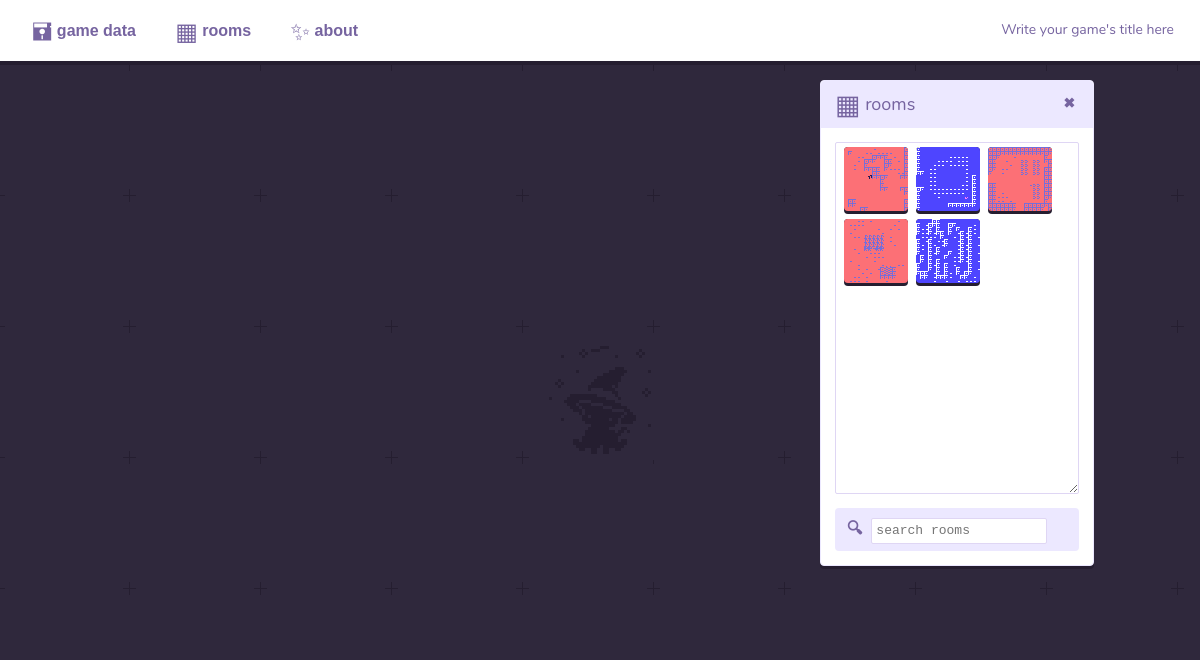
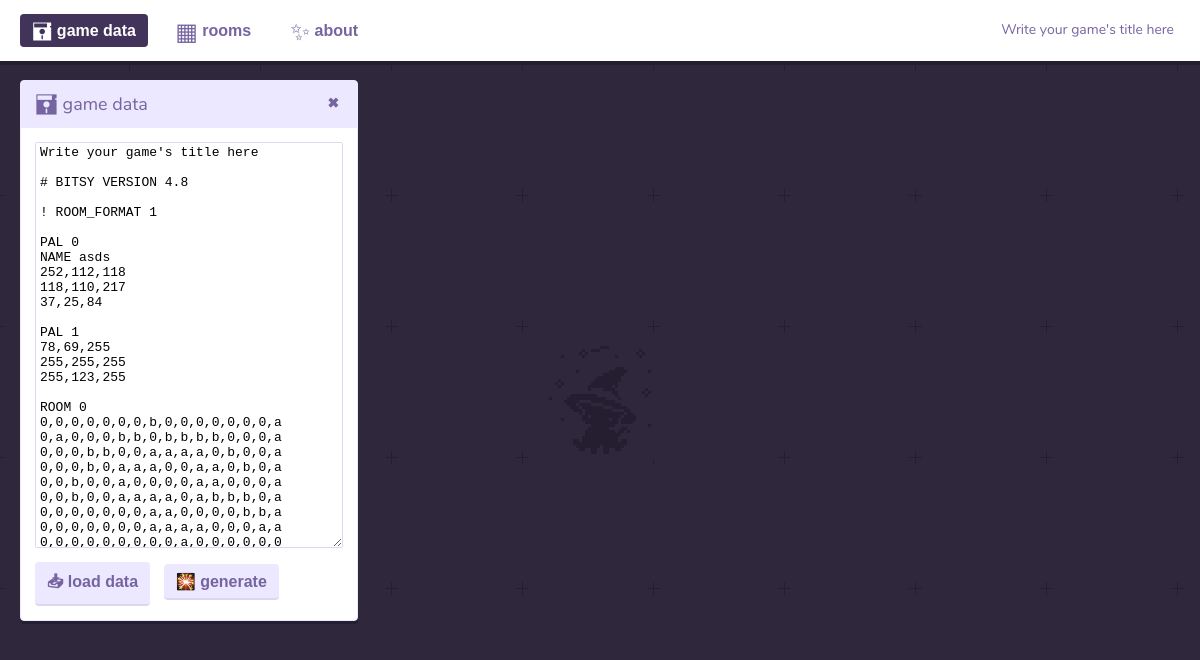
Before and after one commit to mistress-of-loft-and-spire/witchery, an Electron app: page index.html in a window 1200 px wide. Both pictures are taken after a click on the button "load game data". Drawn offline with Linux system fonts and the light colour scheme; files whose address does not match are found by name.

Commit message:
store dialog positions

```diff
--- a/index.html
+++ b/index.html
@@ -42,14 +42,14 @@
 
 				<!-- DIALOGS: LOAD DATA -->
 
-				<div id="dataDialog" style="left:420px;" class="dialog">
+				<div id="dataDialog" style="left:20px;display:none;" class="dialog">
 					<div class="title" onmousedown="startDrag(event);"><span class="icon">&#128428;&#xFE0E;</span> game data<button title="close window" class="close" onmouseup="hide(dataDialog);">&#10006;</button></div>
 
 					<div class="content">
 
 						<textarea id="datafield" title="paste your raw game data here" placeholder="paste your game data here
 
-remember to make a backup copy first, just in case" style="min-width:300px;height:350px;"></textarea>
+remember to make a backup copy first, just in case" style="min-width:300px;height:400px;" onmouseup="dialogField(event);"></textarea>
 						<button title="game data" onmouseup="load();">&#128229;&#xFE0E; load data</button>
 						<button title="game data" onmouseup="load();">&#127879;&#xFE0E; generate</button>
 
@@ -58,12 +58,12 @@ remember to make a backup copy first, just in case" style="min-width:300px;heigh
 
 				<!-- DIALOGS: ROOM TILES -->
 
-				<div id="roomDialog" style="left:820px;" class="dialog">
+				<div id="roomDialog" style="left:380px;display:none;" class="dialog">
 					<div class="title" onmousedown="startDrag(event);"><span class="icon">&#9638;&#xFE0E;</span> rooms<button title="close window" class="close" onmouseup="hide(roomDialog);">&#10006;</button></div>
 
 					<div class="content">
 
-						<div id="roomfield" class="field" style="min-width:164px;width:238px;height:350px;">
+						<div id="roomfield" class="field" onmouseup="dialogField(event);" style="min-width:164px;width:238px;height:400px;">
 
 
 
@@ -76,7 +76,7 @@ remember to make a backup copy first, just in case" style="min-width:300px;heigh
 
 				<!-- DIALOGS: ABOUT -->
 
-				<div id="aboutDialog" style="left:375px;width:460px;display:none;" class="dialog">
+				<div id="aboutDialog" style="left:674px;width:460px;display:none;" class="dialog">
 					<div class="title" onmousedown="startDrag(event);"><span class="icon">&#10024;&#xFE0E;</span> about this tool<button title="close window" class="close" onmouseup="hide(aboutDialog);">&#10006;</button></div>
 
 					<div class="content small">
--- a/js/globals.js
+++ b/js/globals.js
@@ -31,5 +31,6 @@ var zoomFactor = 1;
 // witchery init
 function start()
 {
+	restoreAllDialogs(); // in ui-storage.js
 	load(); // in bitsy.js
 }
--- a/js/ui-storage.js
+++ b/js/ui-storage.js
@@ -13,12 +13,26 @@ function storeDialog(dialog, setting, value)
 
 // RESTORE DIALOG SETTING
 
-function setDialog(dialog, setting)
+function restoreDialog(dialog, setting)
 {
-	if (typeof(Storage) !== "undefined" && localStorage.getItem(dialog + setting))
+	if (typeof(Storage) !== "undefined")
 	{
-		// see https://stackoverflow.com/a/3968772
-		document.getElementById(dialog).style.cssText += ";" + setting + ": " + localStorage.getItem(dialog + setting) + ";";
+
+		var storedValue = localStorage.getItem(dialog + setting);
+
+		if(storedValue)
+		{
+			if(setting == "display")
+			{
+				if(storedValue == "block") show(document.getElementById(dialog), false);
+				else 					   hide(document.getElementById(dialog));
+			}
+			else
+			{
+				// see https://stackoverflow.com/a/3968772
+				document.getElementById(dialog).style.cssText += ";" + setting + ": " + storedValue + ";";
+			}
+		}
 	}
 }
 
@@ -26,15 +40,27 @@ function setDialog(dialog, setting)
 
 function restoreAllDialogs()
 {
-	setDialog("dataDialog", "display");
-	setDialog("dataDialog", "left");
-	setDialog("dataDialog", "right");
-	setDialog("datafield", "width");
-	setDialog("datafield", "height");
 
-	setDialog("roomDialog", "left");
-	setDialog("roomDialog", "right");
-	setDialog("roomDialog", "display");
-	setDialog("roomfield", "width");
-	setDialog("roomfield", "height");
+	restoreDialog("dataDialog", "display");
+	restoreDialog("dataDialog", "left");
+	restoreDialog("dataDialog", "top");
+	restoreDialog("datafield", "width");
+	restoreDialog("datafield", "height");
+
+	restoreDialog("roomDialog", "left");
+	restoreDialog("roomDialog", "top");
+	restoreDialog("roomDialog", "display");
+	restoreDialog("roomfield", "width");
+	restoreDialog("roomfield", "height");
+
+	restoreDialog("aboutDialog", "display");
+	restoreDialog("aboutDialog", "left");
+	restoreDialog("aboutDialog", "top");
 }
+
+// CLEAR ALL PREVIOUSLY STORED SETTINGS, unused for now
+
+function clearStorage()
+{
+	localStorage.clear();
+}
--- a/js/ui.js
+++ b/js/ui.js
@@ -1,17 +1,19 @@
 
 // SHOWING DIALOGS
 
-function show(e)
+function show(e, animate = true)
 {
 	e.style.display = "block";
 
 	bringToTop(e)
 
-	e.style.animation = "wobble 0.3s 1";
+	if(animate) e.style.animation = "wobble 0.3s 1";
 
 	var button = document.getElementById(e.id + "Button");
 	button.style.color = "#fff";
 	button.style.background = "#413359";
+
+	storeDialog(e.id, "display", "block");
 }
 
 function hide(e)
@@ -21,6 +23,8 @@ function hide(e)
 	var button = document.getElementById(e.id + "Button");
 	button.style.color = "";
 	button.style.background = "";
+
+	storeDialog(e.id, "display", "none");
 }
 
 function toggle(e)
@@ -42,6 +46,16 @@ function bringToTop(item)
 	topZ += 1;
 	item.style.zIndex = topZ;
 }
+
+
+// CLICKED FIELD IN DIALOG
+
+function dialogField(e)
+{
+	storeDialog(e.target.id, "width", e.target.style.width);
+	storeDialog(e.target.id, "height", e.target.style.height);
+}
+
 
 
 
@@ -271,6 +285,9 @@ function endDrag(e)
 		if (dialogBox.top <= 0)  dragDialog.style.top = "0px";
 		if (dialogBox.right > windowBox.right) dragDialog.style.left = windowBox.right - dialogBox.right + dialogBox.left + "px";
 		if (dialogBox.bottom > windowBox.bottom)  dragDialog.style.top = windowBox.bottom - dialogBox.bottom + dialogBox.top + "px";
+
+		storeDialog(dragDialog.id, "left", dragDialog.style.left);
+		storeDialog(dragDialog.id, "top", dragDialog.style.top);
 	}
 
 	dragDialog = null;
```
